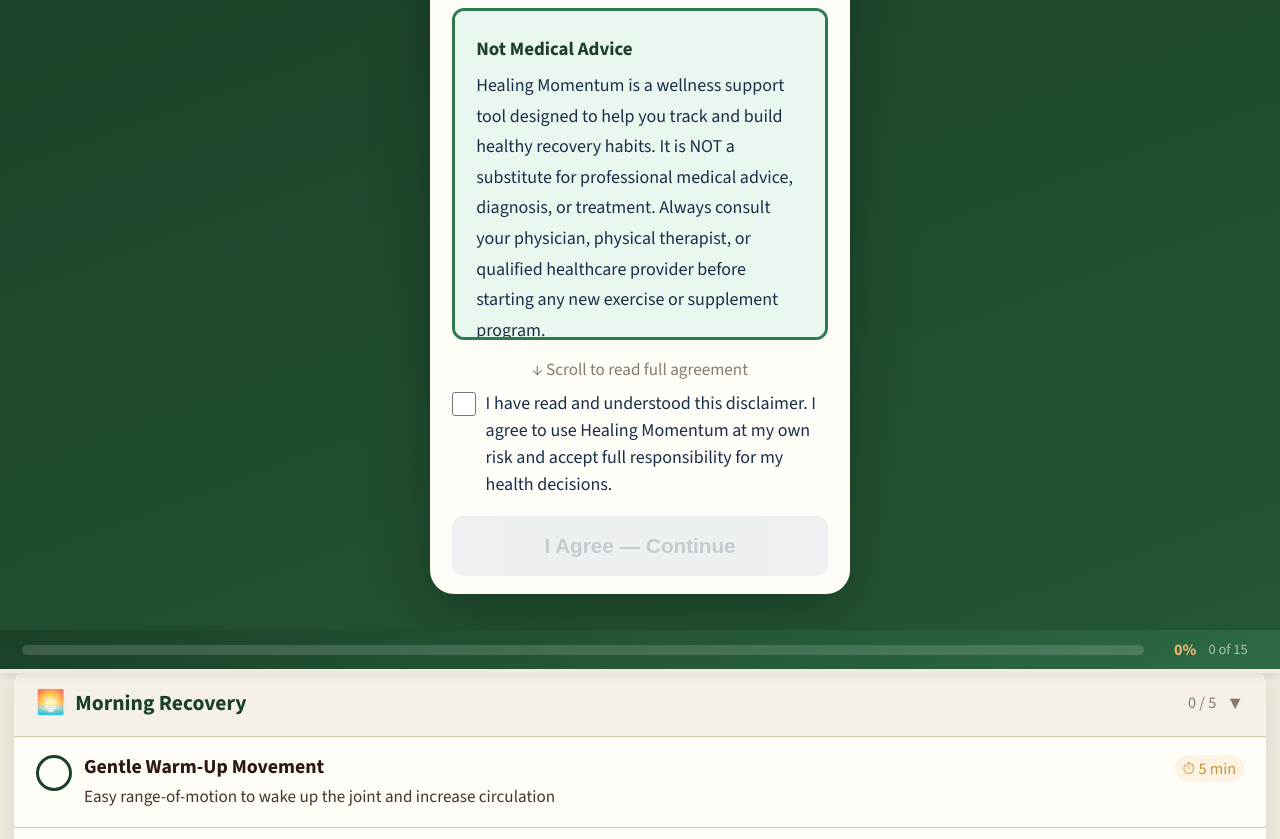
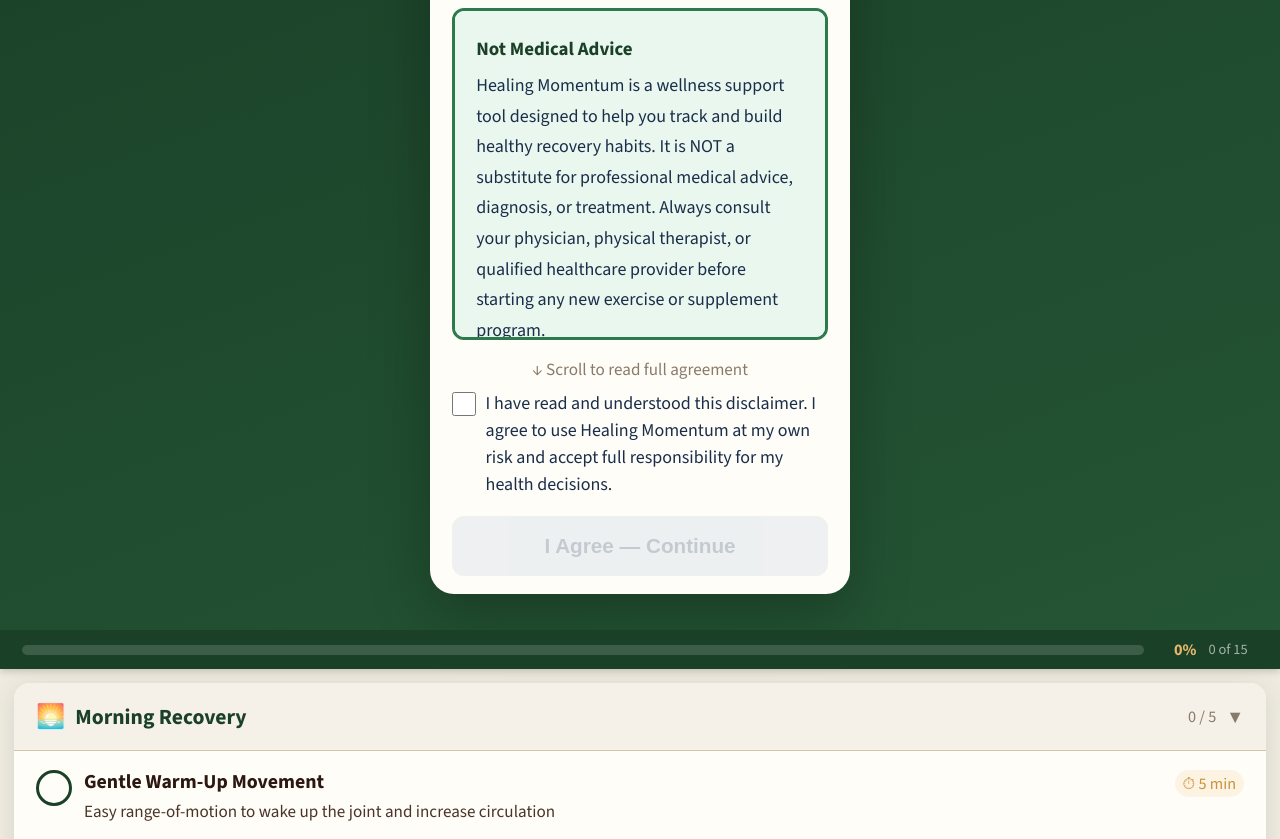
Before and after one commit to Starchild2day/Healing-Momentum, a plain HTML site: page index.html in a window 1280 px wide. Shown: the part 210-1049 px from the top of the page. Drawn offline with nearby package versions, Linux system fonts and the light colour scheme.

Commit message:
Add files via upload

```diff
--- a/index.html
+++ b/index.html
@@ -807,12 +807,13 @@
 
   </div>
 
-  <!-- STICKY PROGRESS BAR -->
+  <div class="app-body">
+    <!-- STICKY PROGRESS BAR — inside scroller so sticky works -->
     <div id="sticky-bar" style="
-    position: sticky; top: 0; z-index: 40;
-    background: linear-gradient(160deg, #1a4028 0%, #2d6b45 100%); padding: 0.5rem 1.2rem 0.5rem;
+      position: sticky; top: 0; z-index: 40; margin: 0 -0.8rem;
+      background: #1a4028; padding: 0.5rem 1.2rem;
       display: flex; align-items: center; gap: 12px;
-    box-shadow: 0 4px 0 0 #f0ebe0, 0 6px 8px rgba(0,0,0,0.1);
+      box-shadow: 0 2px 8px rgba(0,0,0,0.2);
     ">
       <div style="flex:1; height: 10px; background: rgba(255,255,255,0.15); border-radius: 10px; overflow: hidden;">
         <div id="progress-bar-fill" style="
@@ -824,7 +825,6 @@
       <div style="color: #e8b86d; font-size: 0.9rem; font-weight: 700; min-width: 40px; text-align: right;" id="bar-pct">0%</div>
       <div style="color: rgba(255,255,255,0.6); font-size: 0.8rem; min-width: 50px;" id="bar-count">0 of 15</div>
     </div>
-  <div class="app-body">
 
     <!-- ONBOARDING BANNER — Day 1 only -->
     <div id="onboarding-banner" style="display:none;" class="phase-banner">
```
Lines whose indentation alone changed are shown as unchanged.
